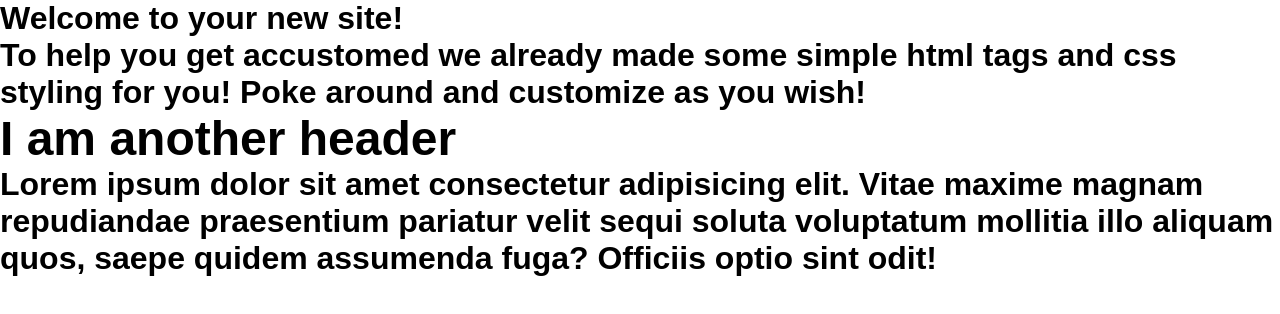
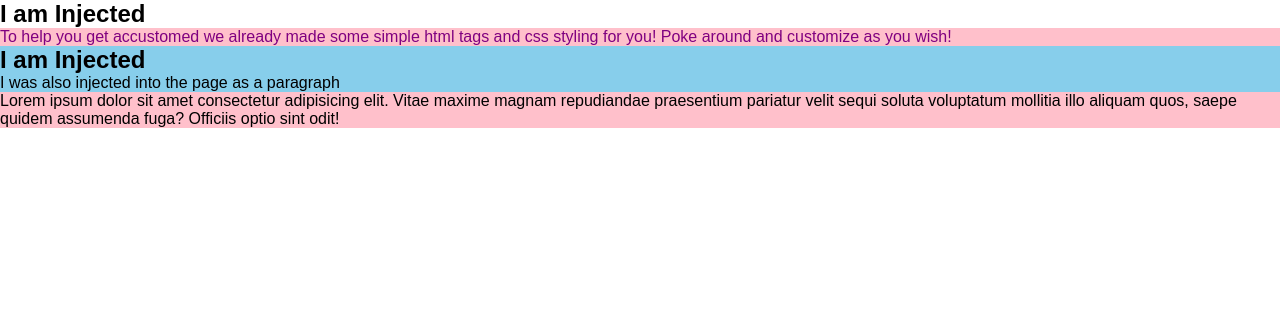
Before and after one commit to Schollar/DOMmanipulation, a plain HTML site: page index.html in a window 1280 px wide. Drawn offline with nearby package versions, Linux system fonts and the light colour scheme; files that its build step writes are made by us from their sources.

Commit message:
Added basic DOM manipulation of elements

```diff
--- a/index.html
+++ b/index.html
@@ -10,12 +10,14 @@
 </head>
 
 <body>
+    <div class="white">
         <h1>Welcome to your new site!<h1>
+    </div>
     <p class="wording">To help you get accustomed we already made some simple html tags and css styling for you!
         Poke around and
         customize as you wish!</p>
-            <div id="container">
-                <h2>I am another header</h2>
+    <div class="white" id="container">
+        <h1>I am another header</h1>
     </div>
     <p class="wording">Lorem ipsum dolor sit amet consectetur adipisicing elit. Vitae maxime magnam repudiandae
         praesentium pariatur velit sequi soluta voluptatum mollitia illo aliquam quos, saepe quidem assumenda
--- a/js/app.js
+++ b/js/app.js
@@ -0,0 +1,63 @@
+
+
+// Using querySelector to select all p tags and hold it in a variable.
+var p_color = document.querySelector('p');
+// changing the color of the first p tag we just selected to purple
+p_color.style.color = "purple";
+
+// Use queartSelectorAll to select all h1 tags;
+var h1_color = document.querySelectorAll('div > h1');
+// Loop through and change color to blue
+for (var i = 0; i < h1_color.length; i++) {
+    h1_color[i].style.color = "blue";
+}
+// Using getElementById to select a specific ID
+var container = document.getElementById("container");
+// changing the background of the element to skyblue
+container.style.background = "skyblue";
+
+
+// Using getElementsByClassName to target my wording class
+var p_background = document.getElementsByClassName("wording");
+// Loop through the results from above and change the background color to pink
+var i = 0;
+while (i < p_background.length) {
+    p_background[i].style.background = "pink"
+    i++
+}
+
+// Using getElementsByTagName to target div's and change the text
+var div_font_size = document.getElementsByTagName("div");
+// Loop through and change font size of divs
+i = 0;
+while (i < div_font_size.length) {
+
+    div_font_size[i].innerHTML = "<h2>I am Injected</h2>";
+    i++
+}
+
+// Using createElement to create a new p tag using my container div as a parent
+var new_p = document.createElement('p');
+// we append the child to the parent which is my container variable
+container.appendChild(new_p);
+// using createTextNode to create a new string
+var newtext = document.createTextNode('I was also injected into the page as a paragraph');
+// Appending the new text node to the new p tag we created above
+new_p.appendChild(newtext);
+
+// Using removeChild we are going to remove the child we just injected
+container.removeChild(new_p);
+// Inserting it back so i can use this for classlist stuff
+container.appendChild(new_p);
+
+// First we are going to use classList add to add a class to the element
+new_p.classList.add('new_class');
+
+// Now we are going to toggle and create a new class token
+new_p.classList.toggle('second_class');
+
+// Finnally we remove the new_class from the tag leaving the toggle token we just made
+new_p.classList.remove('new_class');
+
+// Using replace we can replace the toggle class we made with new_class from before
+new_p.classList.replace('second_class', 'new_class');
```
Lines whose indentation alone changed are shown as unchanged.
